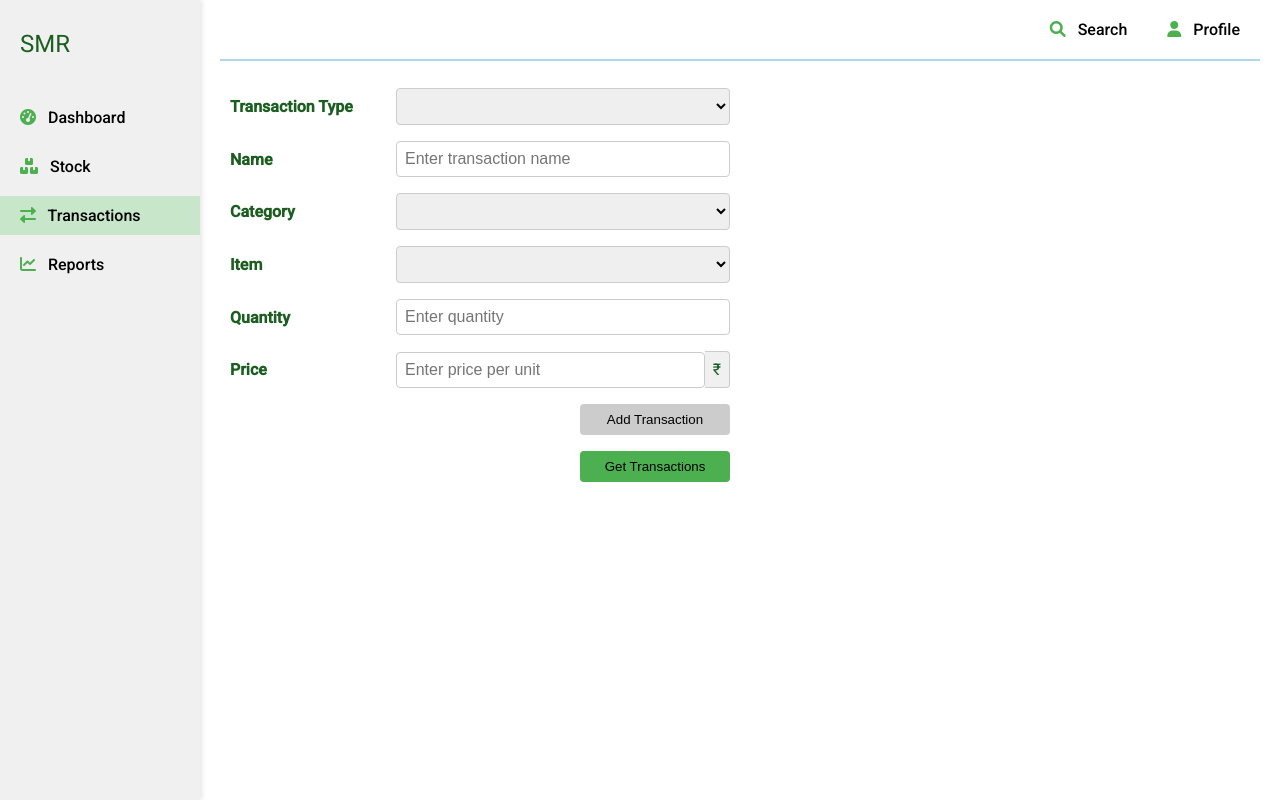
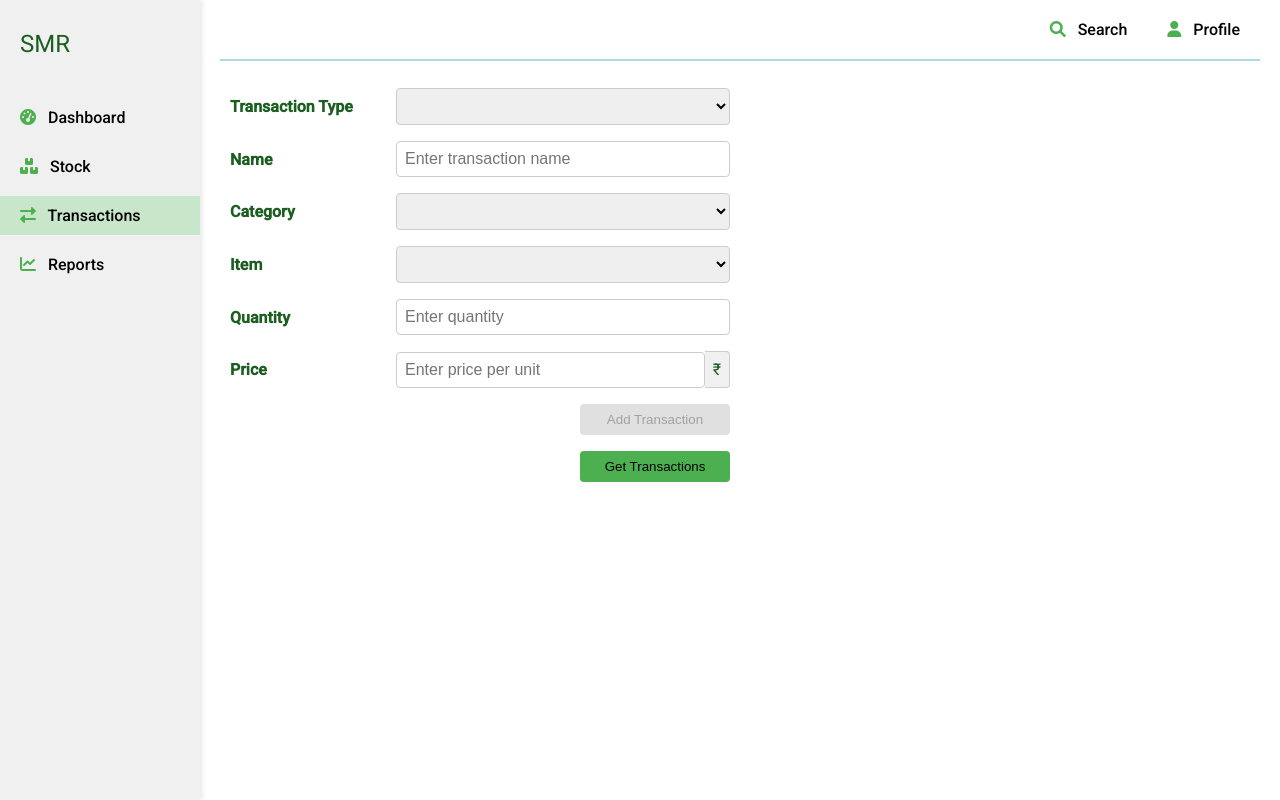
Before and after one commit to KothaNikhil/rice-factory-management, an Angular app in the folder front-end/: page /transactions in a window 1280 px wide. Built offline with nearby package versions, Linux system fonts and the light colour scheme.

Commit message:
Refactor transaction component styles and HTML structure for improved layout and consistency

```diff
--- a/front-end/src/app/modules/transactions/transactions.component.html
+++ b/front-end/src/app/modules/transactions/transactions.component.html
@@ -35,7 +35,7 @@
     <label for="quantity">Quantity</label>
     <div class="input-group">
       <input id="quantity" name="quantity" type="number" [(ngModel)]="transaction.quantity" placeholder="Enter quantity" min="1" required />
-      <span *ngIf="selectedItemUnit!=''" class="input-group-addon">{{ selectedItemUnit }}</span>
+      <span *ngIf="selectedItemUnit" class="input-group-addon">{{ selectedItemUnit }}</span>
     </div>
   </div>
 
--- a/front-end/src/app/modules/transactions/transactions.component.scss
+++ b/front-end/src/app/modules/transactions/transactions.component.scss
@@ -14,13 +14,7 @@ form {
 
 label {
   font-weight: bold;
-  width: 150px; /* Ensures labels have a consistent width */
-}
-
-.input-group {
-  display: flex;
-  align-items: center;
-  flex: 1; /* Ensures inputs/selects take more space */
+  width: 150px;
 }
 
 input, select {
@@ -31,6 +25,12 @@ input, select {
   border: 1px solid #ccc;
 }
 
+.input-group {
+  display: flex;
+  align-items: center;
+  flex: 1;
+}
+
 .input-group-addon {
   padding: 0.5rem;
   font-size: 1rem;
@@ -39,23 +39,3 @@ input, select {
   border-left: none;
   border-radius: 0 4px 4px 0;
 }
-
-button {
-  background-color: #4CAF50;
-  padding: 0.5rem 1rem;
-  color: black;
-  border: none;
-  border-radius: 4px;
-  cursor: pointer;
-  align-self: flex-end; /* Aligns the button to the right */
-  width: 150px; /* Sets a fixed width */
-}
-
-button:hover {
-  background-color: #45a049;
-}
-
-button:disabled {
-  background-color: #ccc; /* Change to desired disabled color */
-  cursor: not-allowed; /* Change cursor to indicate disabled state */
-}
--- a/front-end/src/styles/custom-theme.scss
+++ b/front-end/src/styles/custom-theme.scss
@@ -19,7 +19,8 @@ $custom-green-palette: (
   A200: #69f0ae,
   A400: #00e676,
   A700: #00c853,
-  contrast: (50: mat-color($black, 0.87),
+  contrast: (
+    50: mat-color($black, 0.87),
     100: mat-color($black, 0.87),
     200: mat-color($black, 0.87),
     300: mat-color($black, 0.87),
@@ -63,12 +64,14 @@ $light-background: (
 );
 
 // Create the light theme
-$custom-light-theme: mat.define-light-theme((color: (primary: $primary-palette,
-        accent: $accent-palette,
-        warn: $warn-palette,
-      ),
-      background: $light-background,
-    ));
+$custom-light-theme: mat.define-light-theme((
+  color: (
+    primary: $primary-palette,
+    accent: $accent-palette,
+    warn: $warn-palette,
+  ),
+  background: $light-background,
+));
 
 .light-theme {
   .mat-app-background {
@@ -77,12 +80,26 @@ $custom-light-theme: mat.define-light-theme((color: (primary: $primary-palette,
   }
 
   button {
+    background-color: $primary-color; // Primary
+    padding: 0.5rem 1rem;
+    color: mat.get-contrast-color-from-palette($primary-palette, 500); // Text
+    border: none;
+    border-radius: 4px;
+    cursor: pointer;
+    align-self: flex-end;
+    width: 150px;
+
     &:hover {
-      background-color: map-get($light-background, hover) !important;
+      background-color: $primary-color-dark; // Primary Dark
+    }
+
+    &:disabled {
+      background-color: map-get($light-background, disabled-button); // Disabled
+      cursor: not-allowed;
     }
 
     &:focus {
-      background-color: map-get($light-background, focused-button) !important;
+      background-color: $primary-color-dark; // Primary Dark
     }
   }
 
```
